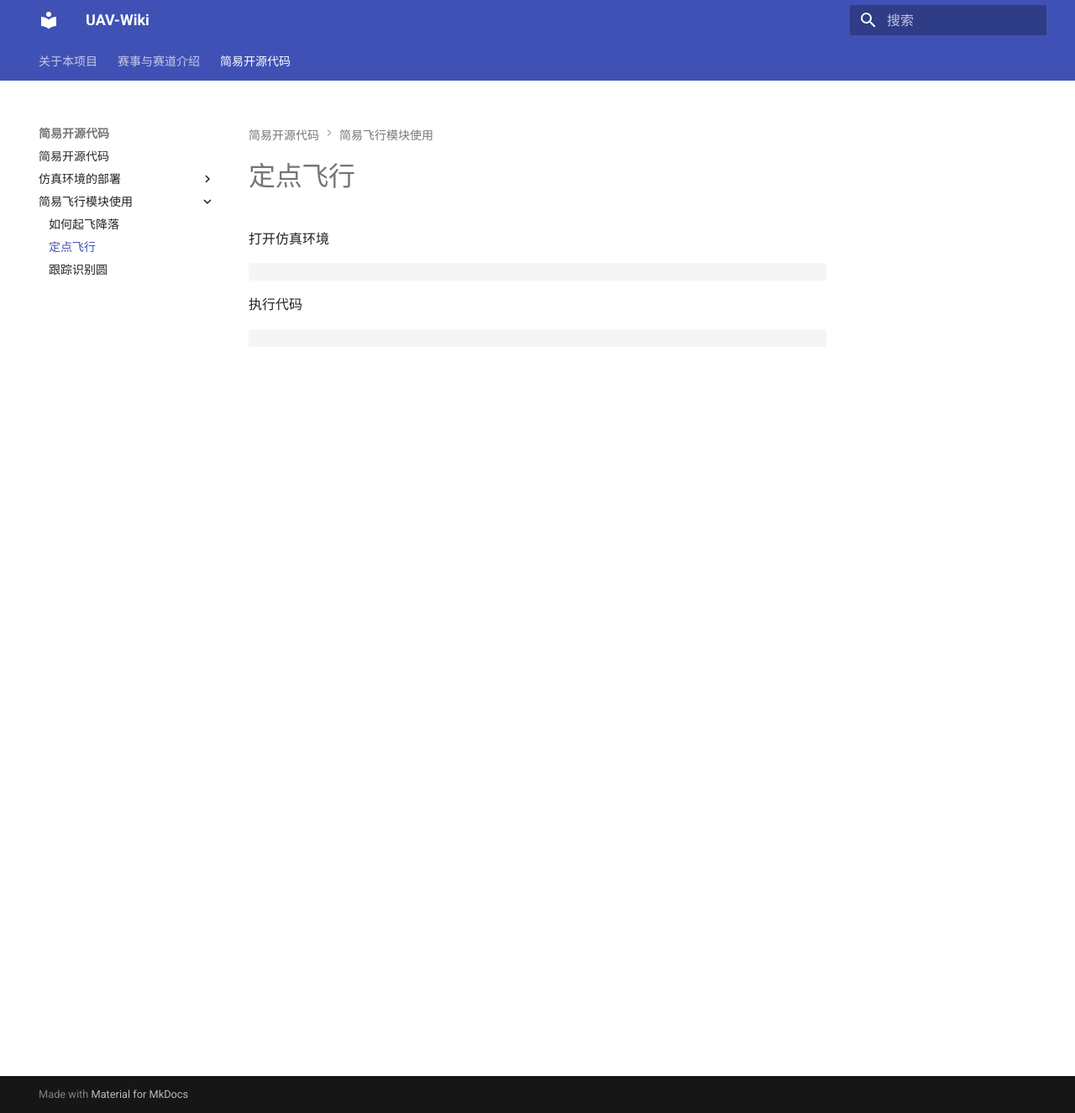
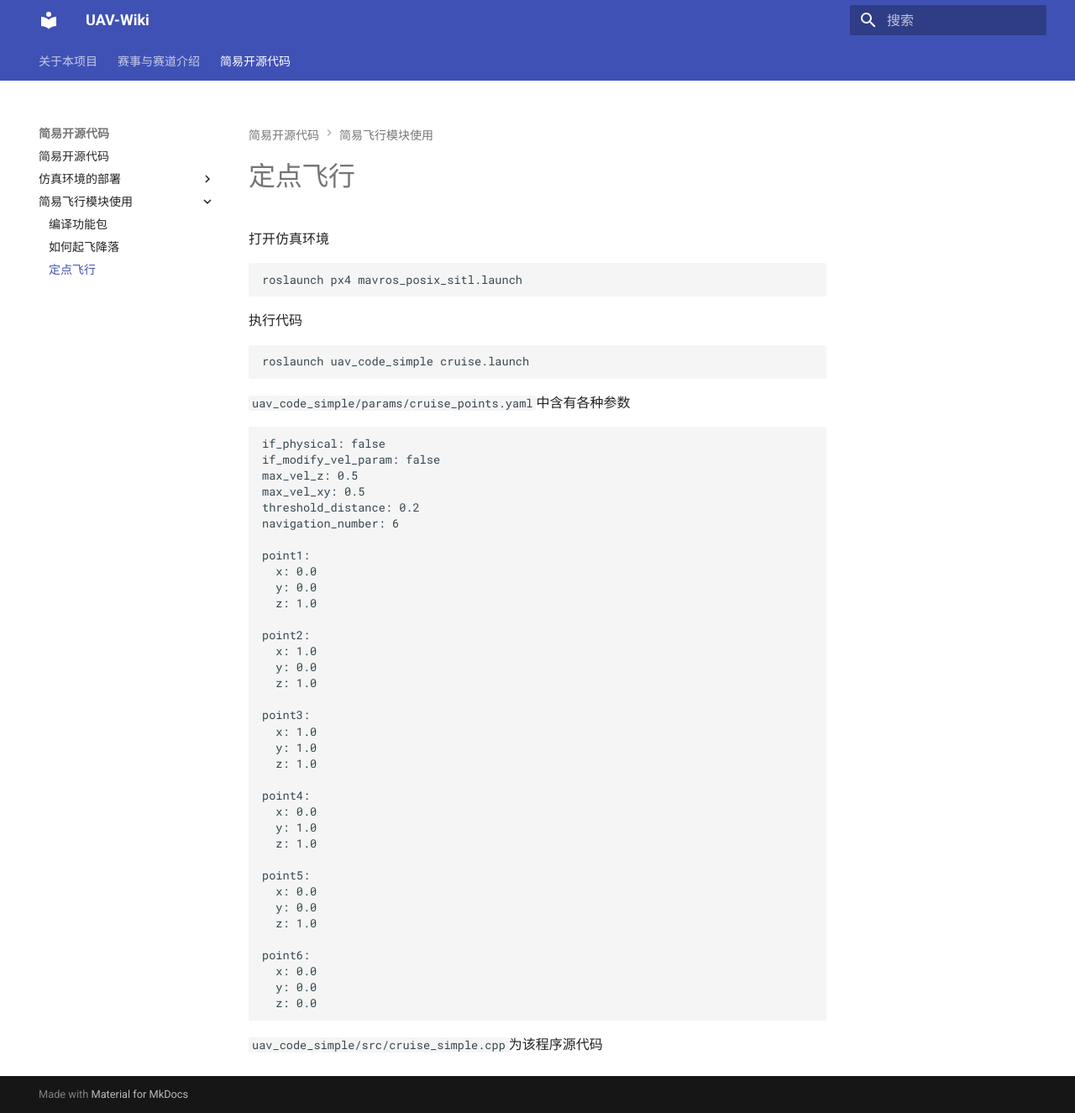
Before and after one commit to Phoenixtuav/uav-wiki, an MkDocs documentation site: the page built from docs/简易开源代码/简易飞行模块使用/定点飞行.md, in a window 1280 px wide and 1325 px high. Shown: the whole window at 84% size. Built offline with MkDocs 1.6.1 and Material for MkDocs 9.7.7, drawn with Linux system fonts in a browser that asks for light colours.

Commit message:
:sparkles: 完善开源代码部分

````diff
--- a/docs/简易开源代码/简易飞行模块使用/定点飞行.md
+++ b/docs/简易开源代码/简易飞行模块使用/定点飞行.md
@@ -3,9 +3,54 @@
 打开仿真环境
 
 ```
+roslaunch px4 mavros_posix_sitl.launch
 ```
 
 执行代码
 
 ```
+roslaunch uav_code_simple cruise.launch
 ```
+
+`uav_code_simple/params/cruise_points.yaml`中含有各种参数
+
+```yaml
+if_physical: false
+if_modify_vel_param: false
+max_vel_z: 0.5
+max_vel_xy: 0.5
+threshold_distance: 0.2
+navigation_number: 6
+
+point1:
+  x: 0.0
+  y: 0.0
+  z: 1.0
+
+point2:
+  x: 1.0
+  y: 0.0
+  z: 1.0
+
+point3:
+  x: 1.0
+  y: 1.0
+  z: 1.0
+
+point4:
+  x: 0.0
+  y: 1.0
+  z: 1.0
+
+point5:
+  x: 0.0
+  y: 0.0
+  z: 1.0
+
+point6:
+  x: 0.0
+  y: 0.0
+  z: 0.0
+```
+
+`uav_code_simple/src/cruise_simple.cpp`为该程序源代码
--- a/mkdocs.yml
+++ b/mkdocs.yml
@@ -42,6 +42,6 @@ nav:
       #- "简易开源代码/仿真环境的部署/激光雷达 MID-360.md"
       - "简易开源代码/仿真环境的部署/深度相机 D435.md"
     - 简易飞行模块使用:
+      - "简易开源代码/简易飞行模块使用/编译功能包.md"
       - "简易开源代码/简易飞行模块使用/如何起飞降落.md"
       - "简易开源代码/简易飞行模块使用/定点飞行.md"
-      - "简易开源代码/简易飞行模块使用/跟踪识别圆.md"
````
Also changed, not shown: docs/简易开源代码/简易飞行模块使用/如何起飞降落.md (+31 -1 lines), docs/简易开源代码/简易飞行模块使用/编译功能包.md (added, +28 -0 lines), docs/简易开源代码/简易飞行模块使用/跟踪识别圆.md (deleted, +0 -13 lines).
